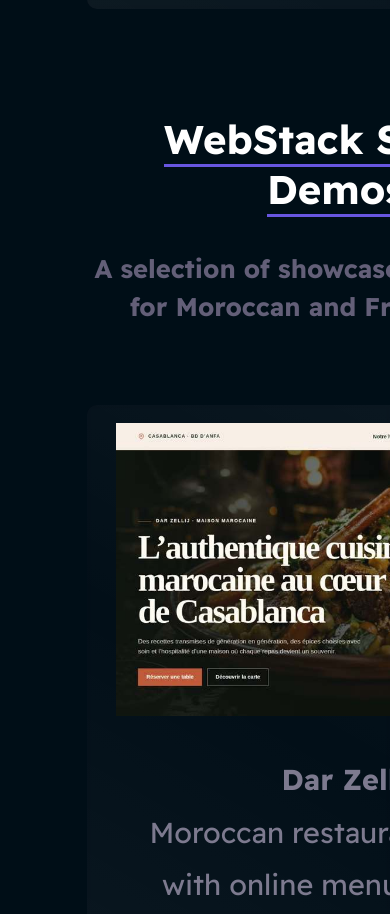
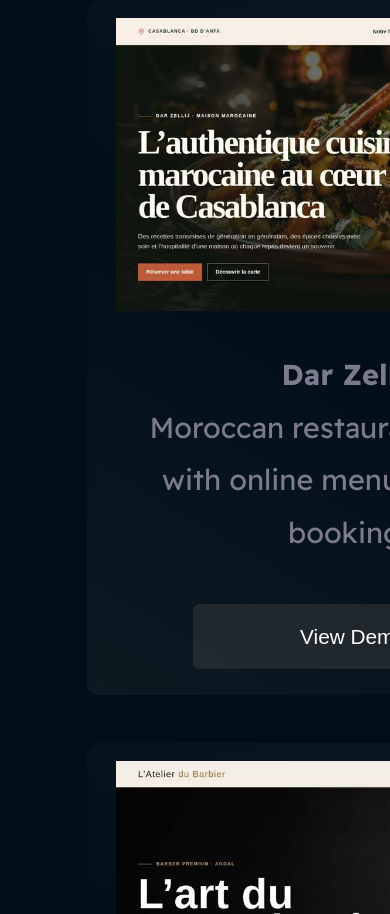
Before and after one commit to aymanemt1/myresume, a React app in the folder portfolio/: page / in a window 390 px wide. Shown: the part 9057-9971 px from the top of the page. Built offline with nearby package versions, Linux system fonts and the light colour scheme.

Commit message:
Merge WebStack Studio demos into single Projects section

```diff
--- a/portfolio/src/Composant/Projects/Project.css
+++ b/portfolio/src/Composant/Projects/Project.css
@@ -9,12 +9,17 @@
 
 .projects{
     display: flex;
+    flex-wrap: wrap;
     width: 90%;
     margin:5.5% 0 10% 5%;
 	font-family: 'Readex Pro', sans-serif;
     justify-content: space-evenly;
 
 
+}
+
+.projects .project-card{
+    margin-bottom: 3rem;
 }
 
 .project-card{
@@ -103,31 +108,3 @@ cursor: pointer;
 }
 
    }
-.demos-title{
-    font-family: 'Readex Pro', sans-serif;
-    text-align: center;
-    margin-top: 2rem;
-}
-
-.demos-title span{
-    border-bottom: 3px solid #6856E0;
-}
-
-.demos-grid{
-    display: flex;
-    flex-wrap: wrap;
-    width: 90%;
-    margin: 4% 0 10% 5%;
-    font-family: 'Readex Pro', sans-serif;
-    justify-content: space-evenly;
-}
-
-.demos-grid .project-card{
-    margin-bottom: 3rem;
-}
-
-@media (max-width: 576px) {
-    .demos-grid{
-        display: block;
-    }
-}
--- a/portfolio/src/Composant/Projects/Project.js
+++ b/portfolio/src/Composant/Projects/Project.js
@@ -101,16 +101,7 @@ export const Project = () => {
           <a href='https://github.com/aymanemt1/PRJ-FASHION.git'><button className='code-btn'>View Code</button></a>
           <a href='https://github.com/aymanemt1/PRJ-FASHION.git'><button className='demo-btn'>View Demo</button></a>
         </div> */}
-      </div>
 
-      <h1 className="demos-title"><span>{langue == 'fr' ? 'Démos WebStack Studio' : 'WebStack Studio Demos'}</span></h1>
-      <h4 className='topProject'>
-        {langue == 'fr'
-          ? "Une sélection de sites vitrines réalisés pour des clients marocains et français."
-          : "A selection of showcase websites built for Moroccan and French clients."}
-      </h4>
-
-      <div className="demos-grid">
         {DEMOS.map((demo) => (
           <div className="project-card" data-aos="zoom-out"
             data-aos-duration="700" key={demo.slug}>
```
